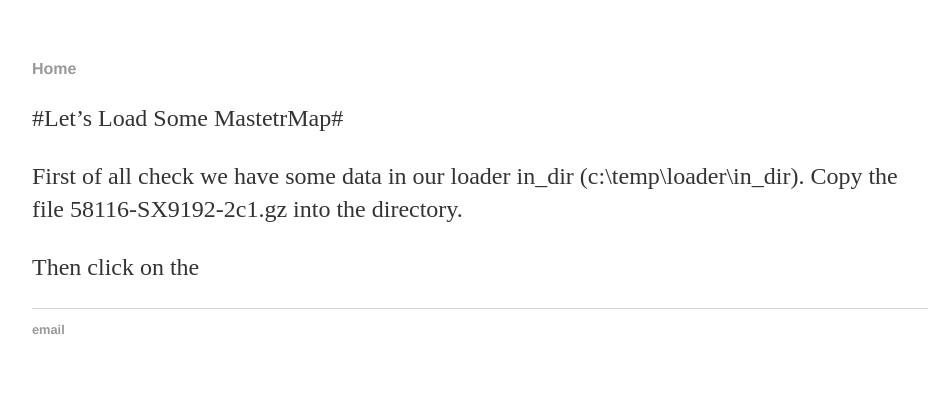
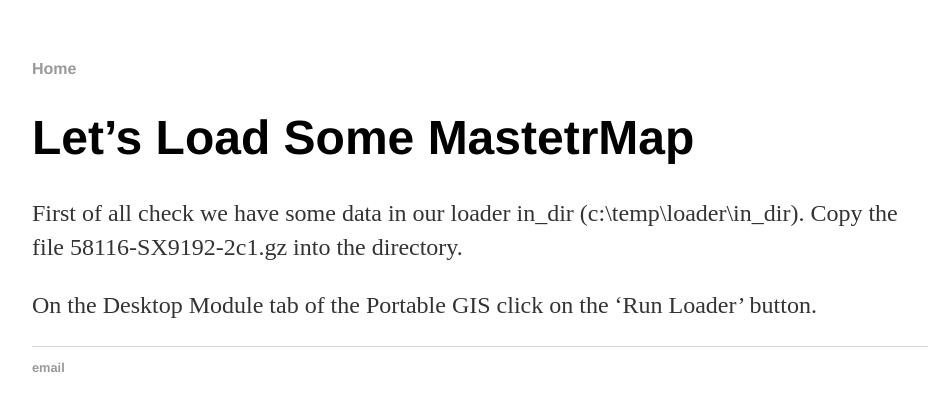
Before and after one commit to walkermatt/aileenh.github.io, a Jekyll site: the page built from lets-load-some-mastermap.md, in a window 1280 px wide. Shown: the top 411 px of the page, without its empty margins (160-1088 px from the left). Built offline with Jekyll 4.4.1, drawn with Linux system fonts in a browser that asks for light colours.

Commit message:
Update lets-load-some-mastermap.md

```diff
--- a/lets-load-some-mastermap.md
+++ b/lets-load-some-mastermap.md
@@ -4,8 +4,8 @@
 title: Let's Load Some Mastermap
 ---
 
-#Let's Load Some MastetrMap#
+# Let's Load Some MastetrMap #
 
 First of all check we have some data in our loader in_dir (c:\temp\loader\in_dir). Copy the file 58116-SX9192-2c1.gz into the directory.
 
-Then click on the
+On the Desktop Module tab of the Portable GIS click on the 'Run Loader' button.
```
